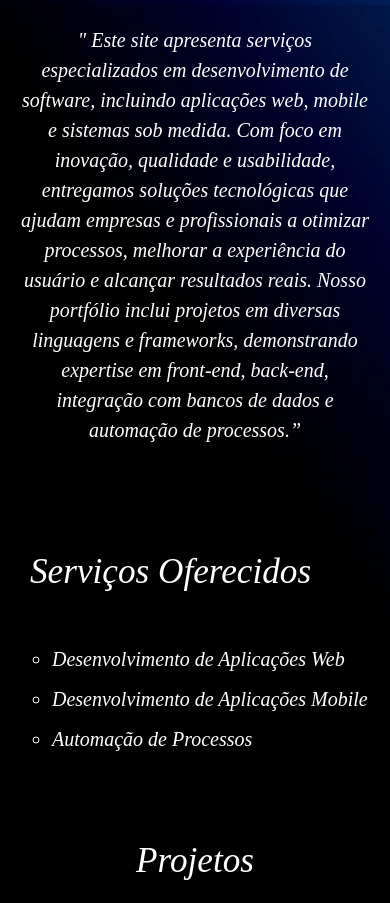
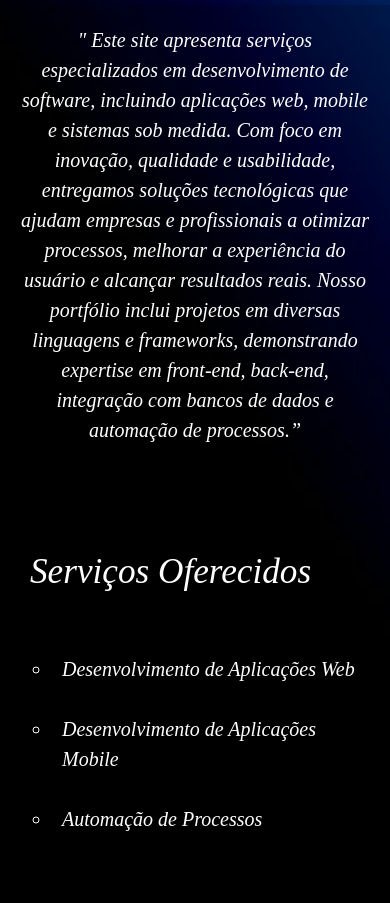
Before and after one commit to Warleyvinicius/Site, a plain HTML site: page index.html in a window 390 px wide. Shown: the part 197-1100 px from the top of the page. Drawn offline with nearby package versions, Linux system fonts and the light colour scheme.

Commit message:
Update index.css

```diff
--- a/index.css
+++ b/index.css
@@ -167,7 +167,8 @@ li{
     }
 
     li {
-        font-size: 14px;
+        font-size: 20px;
+        padding: 10px;
     }
 
     #main, #services, #gallery, #contact {
```
